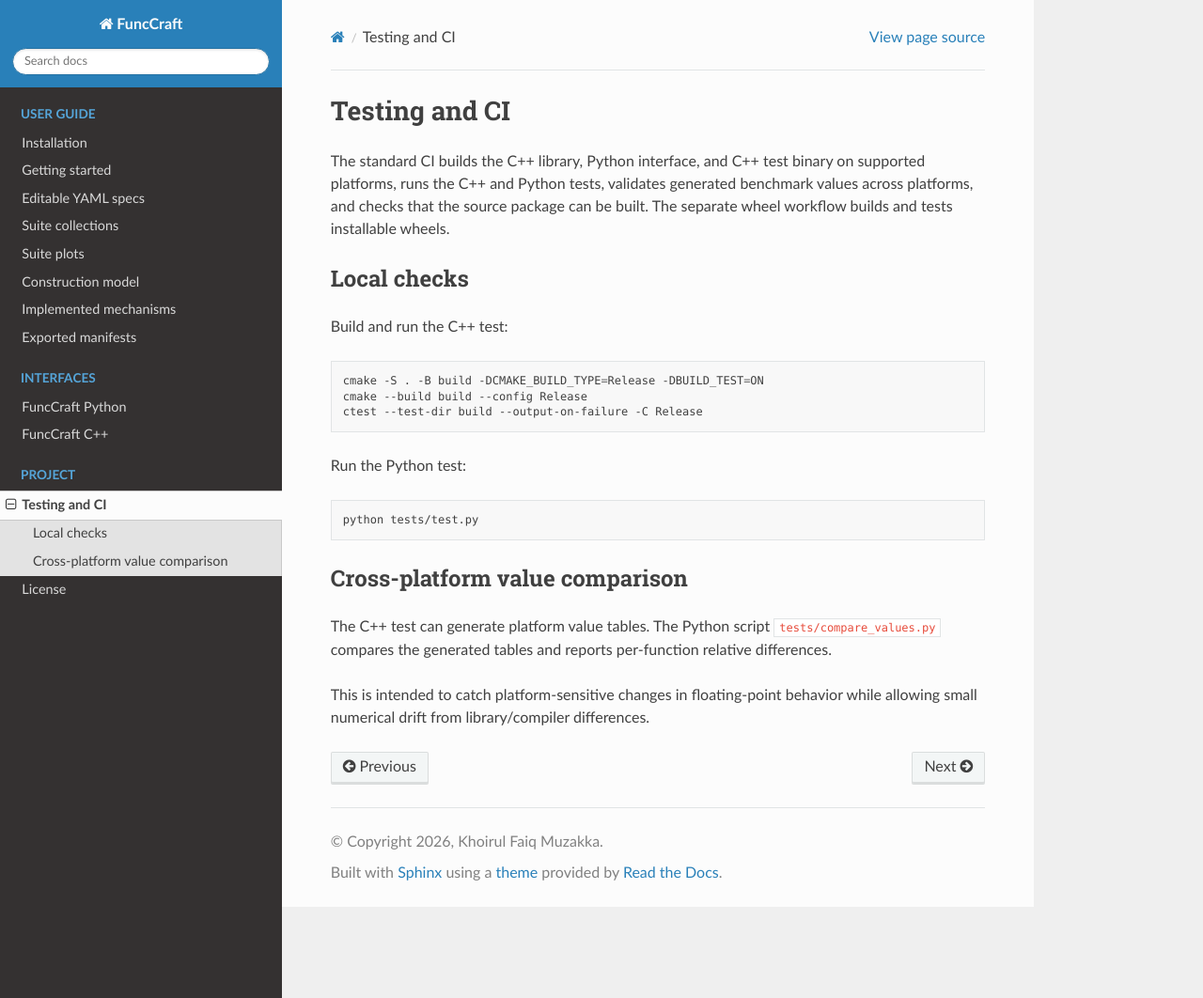
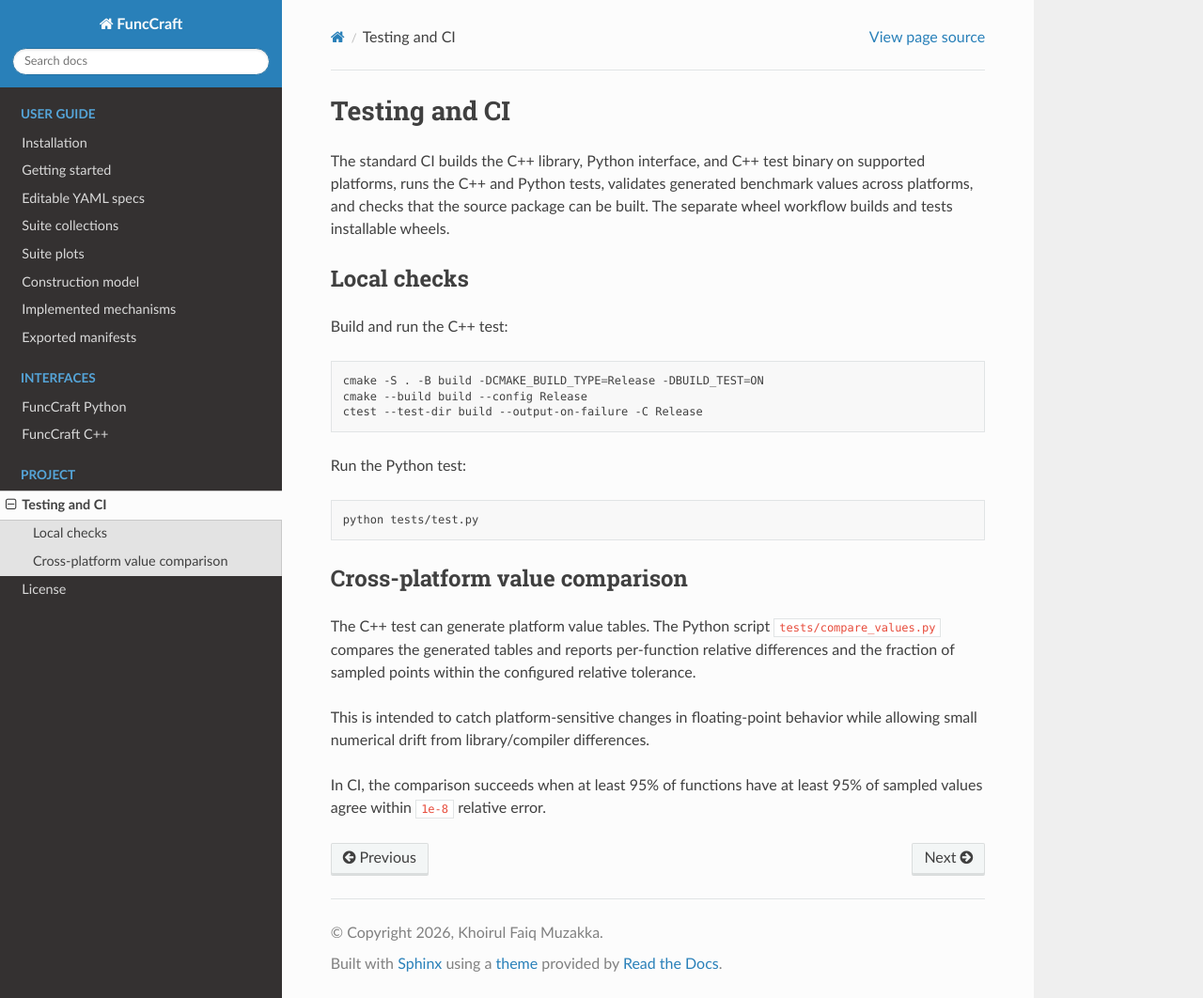
Before and after one commit to khoirulmuzakka/FuncCraft, a Sphinx documentation site: the page built from docs/source/testing_ci.rst, in a window 1280 px wide and 1062 px high. Shown: the whole window at 94% size. Built offline with Sphinx 7.4.7 and the Read the Docs theme 3.1.0, drawn with Linux system fonts in a browser that asks for light colours.

Commit message:
Updated ci

```diff
--- a/docs/source/testing_ci.rst
+++ b/docs/source/testing_ci.rst
@@ -28,8 +28,12 @@ Cross-platform value comparison
 
 The C++ test can generate platform value tables. The Python script
 ``tests/compare_values.py`` compares the generated tables and reports
-per-function relative differences.
+per-function relative differences and the fraction of sampled points within
+the configured relative tolerance.
 
 This is intended to catch platform-sensitive changes in floating-point
 behavior while allowing small numerical drift from library/compiler
 differences.
+
+In CI, the comparison succeeds when at least 95% of functions have at least
+95% of sampled values agree within ``1e-8`` relative error.
```
Also changed, not shown: README.md (+3 -2 lines), 2 other files.
